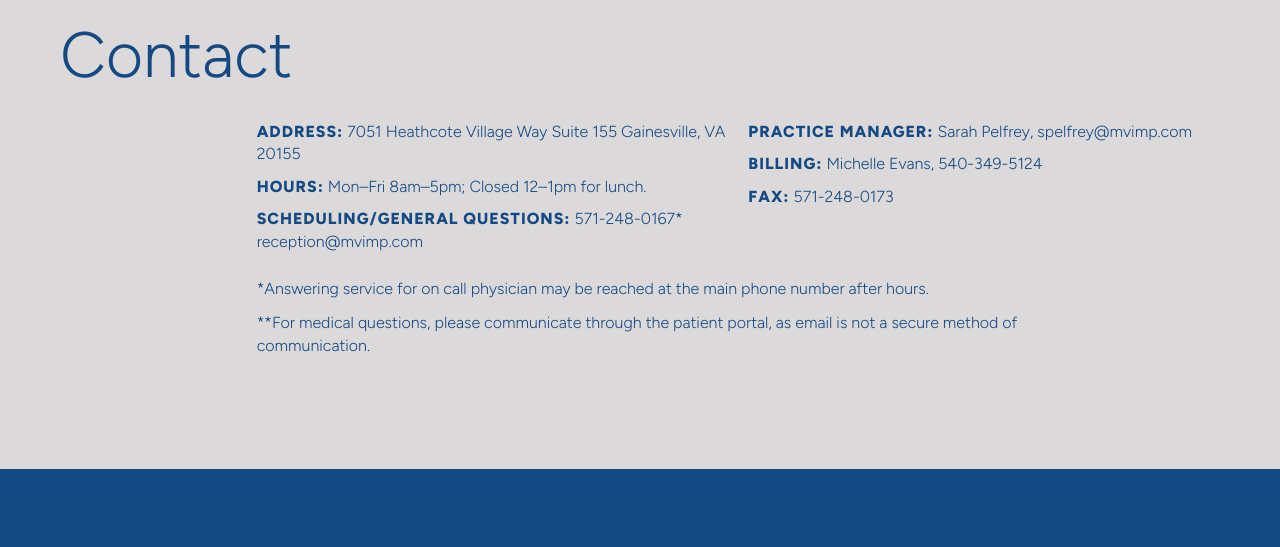
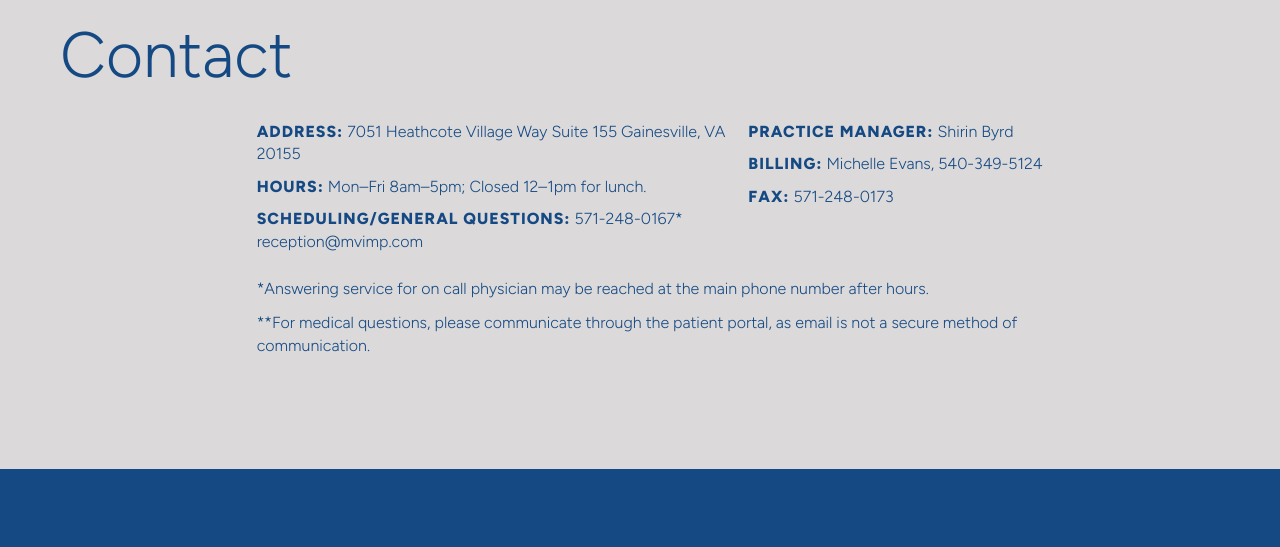
Before and after one commit to mmcdermott18/mountainview, a website: page index.html in a window 1280 px wide. Shown: the part 2360-2907 px from the top of the page. Drawn offline with nearby package versions, Linux system fonts and the light colour scheme.

Commit message:
Update index.html

```diff
--- a/index.html
+++ b/index.html
@@ -94,7 +94,7 @@
       </div>
       <div class="col-b">
         <ul>
-          <li><span>PRACTICE MANAGER:</span> Sarah Pelfrey, <a href="mailto:spelfrey@mvimp.com">spelfrey@mvimp.com</a></li>
+          <li><span>PRACTICE MANAGER:</span> Shirin Byrd</li>
           <li><span>BILLING:</span> Michelle Evans, <a href="tel:+15403495124">540-349-5124</a></li>
           <li><span>FAX:</span> 571-248-0173</li>
         </ul>
```
